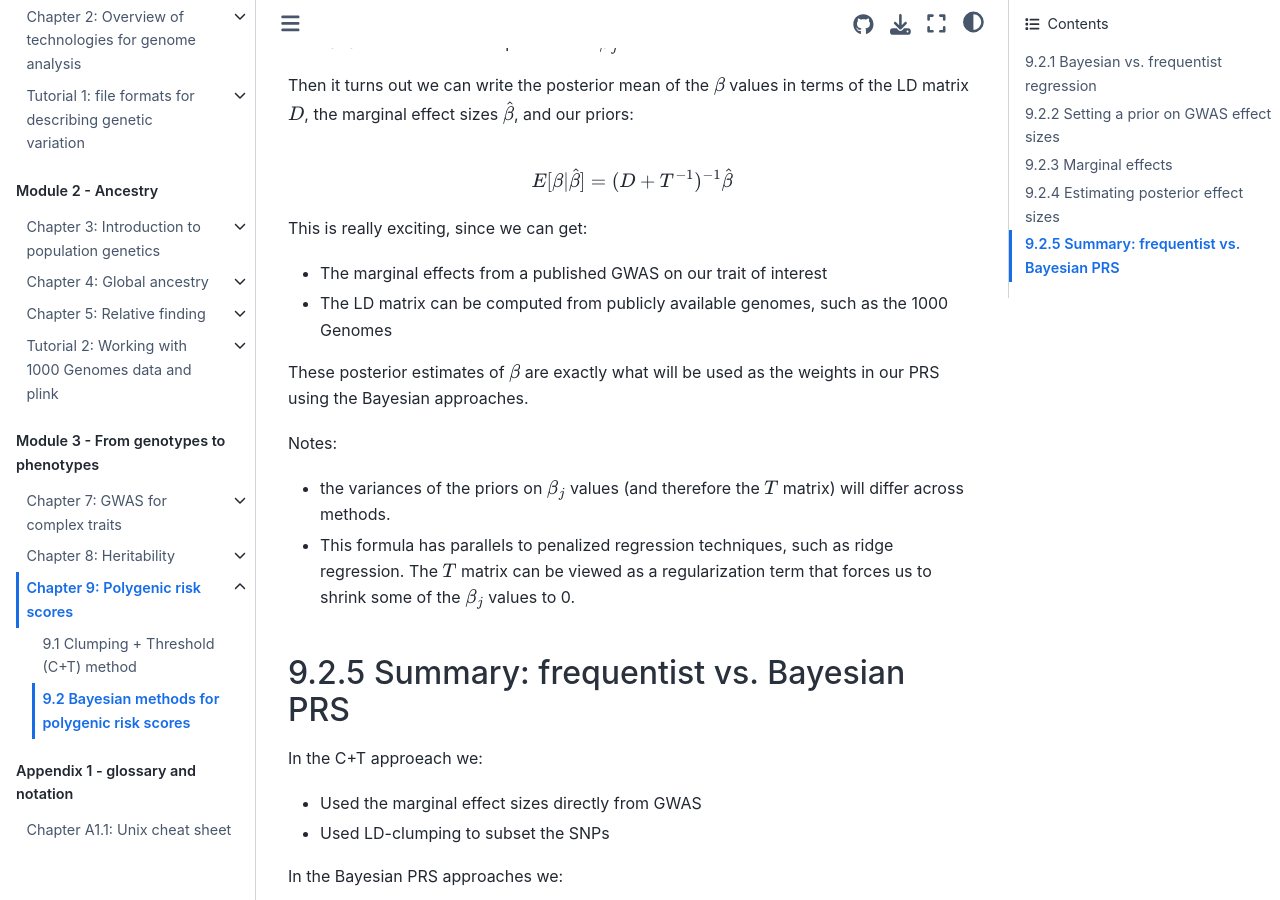
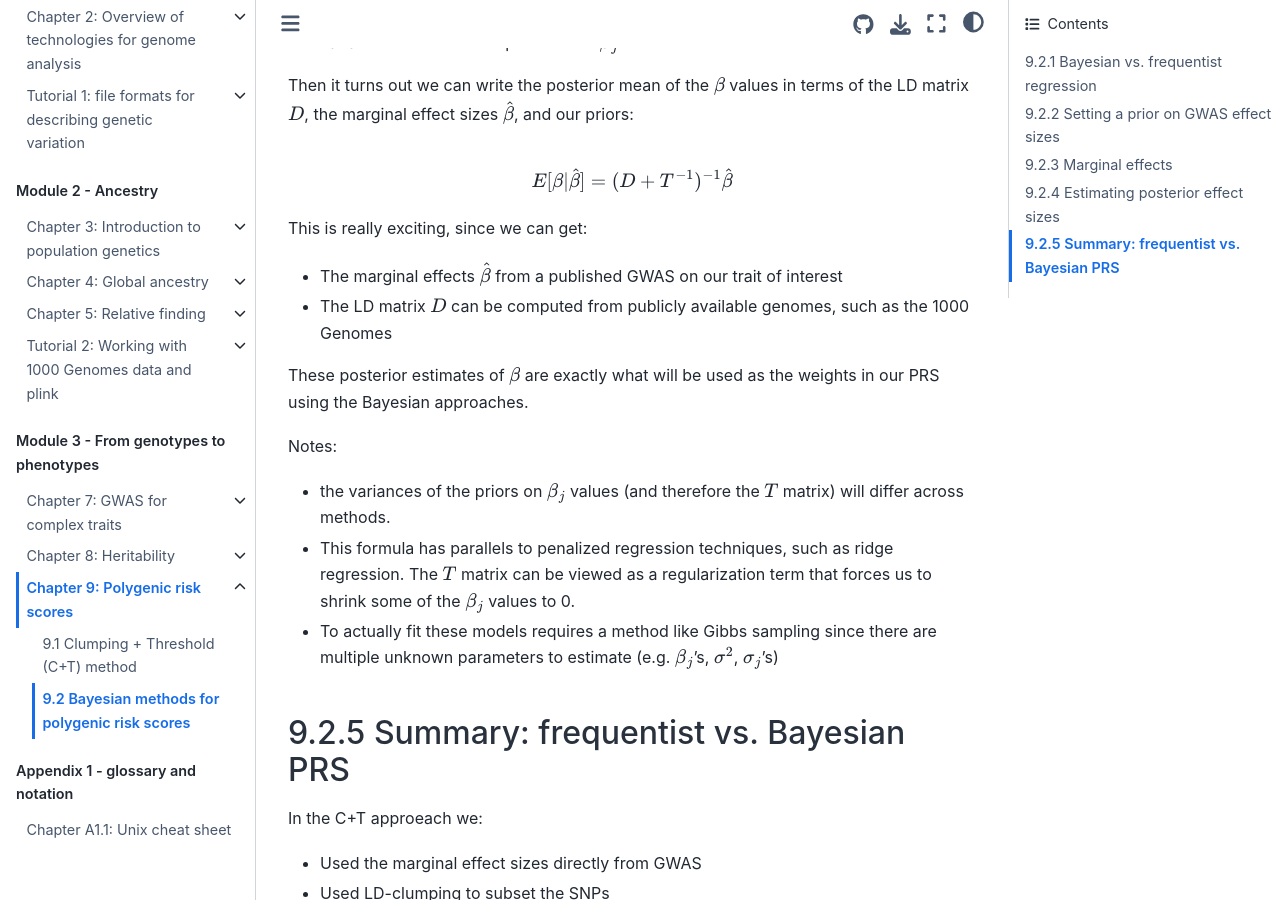
Before and after one commit to gymrek-lab/personal-genomics-textbook, a Jupyter Book: the page built from complextraits/prs/bayesian_prs.md, in a window 1280 px wide and 900 px high, scrolled down 5281 px. Built offline with Jupyter Book 1.0.4 settings and Sphinx 7.4.7 and the Sphinx Book theme 1.1.4, drawn with Linux system fonts in a browser that asks for light colours; pages that are not in the unit, such as notebooks, are missing from menus.

Commit message:
adding PRS notes

```diff
--- a/complextraits/prs/bayesian_prs.md
+++ b/complextraits/prs/bayesian_prs.md
@@ -135,14 +135,15 @@ E[\beta| \hat{\beta}] = (D + T^{-1})^{-1}\hat{\beta}
 $$
 
 This is really exciting, since we can get:
-* The marginal effects from a published GWAS on our trait of interest
-* The LD matrix can be computed from publicly available genomes, such as the 1000 Genomes
+* The marginal effects $\hat{\beta}$ from a published GWAS on our trait of interest
+* The LD matrix $D$ can be computed from publicly available genomes, such as the 1000 Genomes
 
 These posterior estimates of $\beta$ are exactly what will be used as the weights in our PRS using the Bayesian approaches.
 
 Notes:
 * the variances of the priors on $\beta_j$ values (and therefore the $T$ matrix) will differ across methods.
 * This formula has parallels to penalized regression techniques, such as ridge regression. The $T$ matrix can be viewed as a regularization term that forces us to shrink some of the $\beta_j$ values to 0.
+* To actually fit these models requires a method like Gibbs sampling since there are multiple unknown parameters to estimate (e.g. $\beta_j$'s, $\sigma^2$, $\sigma_j$'s)
 
 ## 9.2.5 Summary: frequentist vs. Bayesian PRS
 
```
